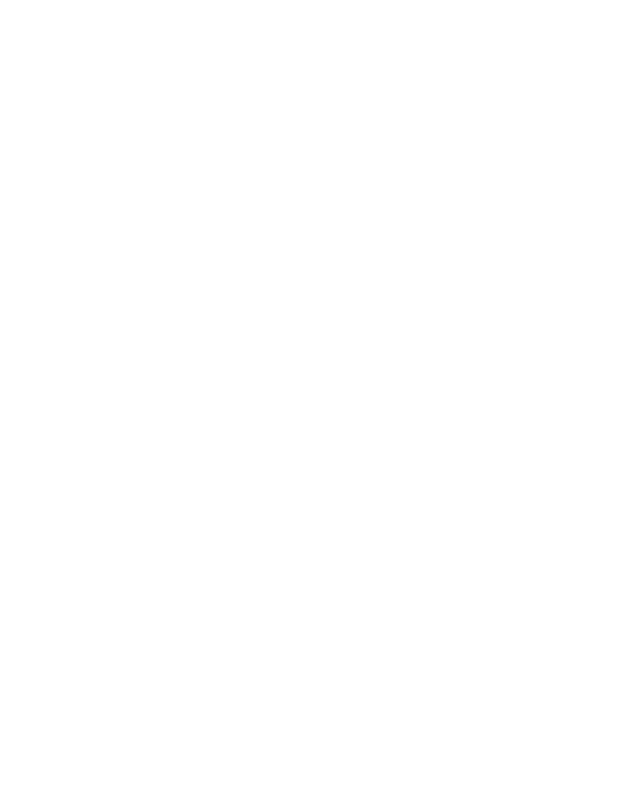
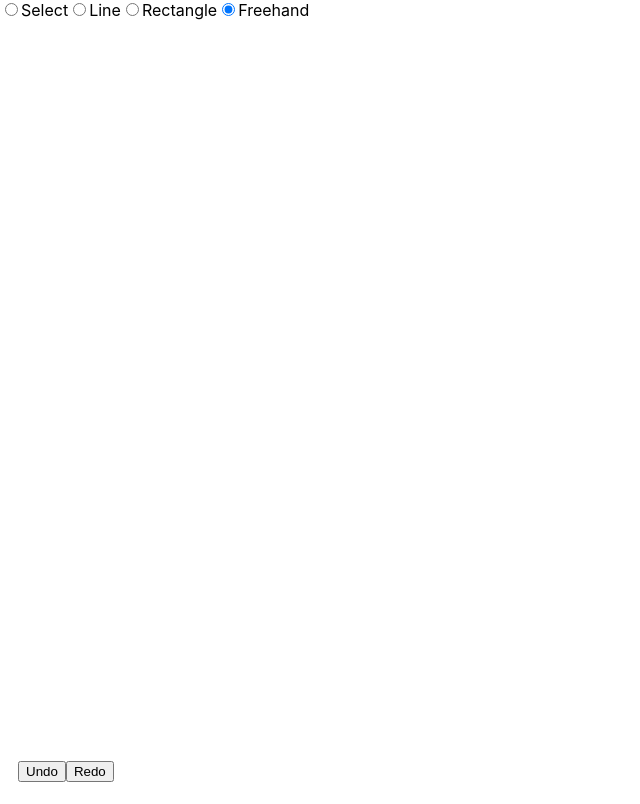
Before and after one commit to alison2686/calligraphy-brush, a React (Create React App) app: page /paint in a window 1280 px wide. Before the commit this address had no page. Shown: the whole page, without its empty margins (0-640 px from the left). Built offline with nearby package versions, Linux system fonts and the light colour scheme.

Commit message:
rename app page to paint.js

```diff
--- a/src/App.js
+++ b/src/App.js
@@ -1,7 +1,7 @@
 import React from 'react'
 // import Paint from './components/Paint/paint'
 import Home from './pages/index'
-import PaintApp from './pages/paint-app';
+import PaintApp from './pages/paint';
 import {
     BrowserRouter,
     Routes,
@@ -13,7 +13,7 @@
         <BrowserRouter>
             <Routes>
                 <Route path='/' element={<Home />} />
-                <Route path='/paint-app' element={<PaintApp />} />
+                <Route path='/paint' element={<PaintApp />} />
             </Routes>
         </BrowserRouter>
     )
--- a/src/components/HeroSection/index.jsx
+++ b/src/components/HeroSection/index.jsx
@@ -25,7 +25,7 @@
     let navigate = useNavigate();
 
     function handleClick() {
-        navigate('/paint-app')
+        navigate('/paint')
     }
 
     return (
--- /dev/null
+++ b/src/pages/paint.js
@@ -0,0 +1,12 @@
+import React from 'react'
+import Paint from '../components/Paint/paint'
+
+const PaintApp = () => {
+    return (
+        <div>
+            <Paint />
+        </div>
+    )
+}
+
+export default PaintApp
```
